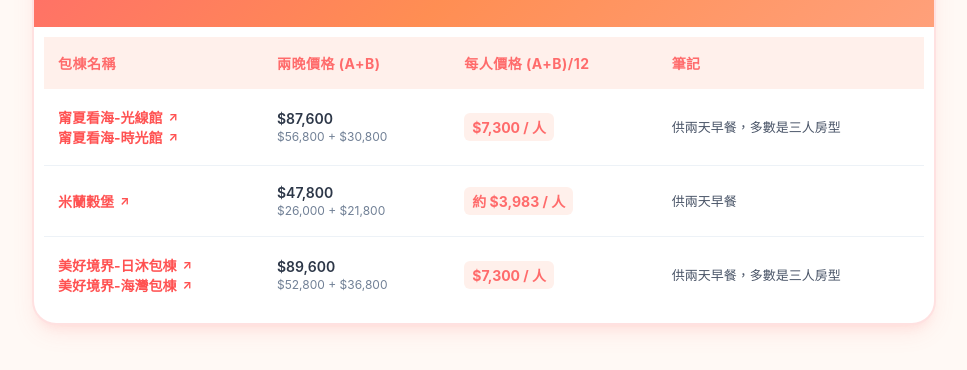
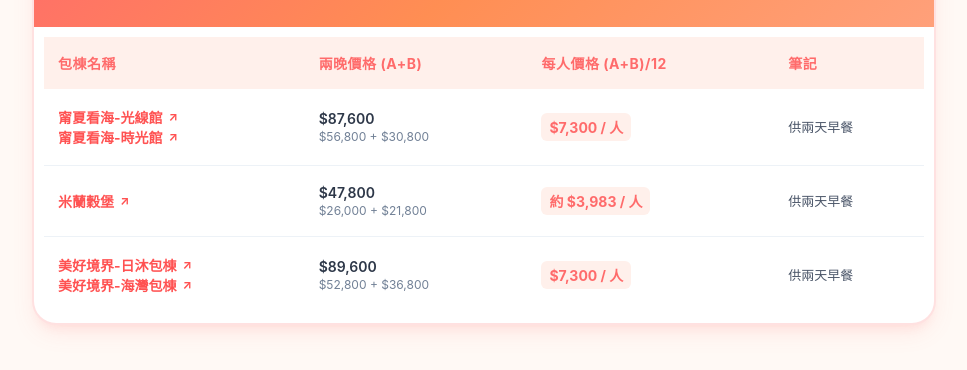
Before and after one commit to anchang1210/ilan_20270101, a plain HTML site: page index.html in a window 1280 px wide. Shown: the part 314-684 px from the top of the page, without its empty margins (156-1123 px from the left). Drawn offline with Linux system fonts and the light colour scheme.

Commit message:
Update index.html

```diff
--- a/index.html
+++ b/index.html
@@ -187,7 +187,7 @@
                         <div class="price-sub">$56,800 + $30,800</div>
                     </td>
                     <td><span class="price-per-person">$7,300 / 人</span></td>
-                    <td class="notes">供兩天早餐，多數是三人房型</td>
+                    <td class="notes">供兩天早餐</td>
                 </tr>
                 <tr>
                     <td><a href="https://www.milan-yilan.com/" target="_blank" class="villa-link">米蘭穀堡</a></td>
@@ -209,7 +209,7 @@
                         <div class="price-sub">$52,800 + $36,800</div>
                     </td>
                     <td><span class="price-per-person">$7,300 / 人</span></td>
-                    <td class="notes">供兩天早餐，多數是三人房型</td>
+                    <td class="notes">供兩天早餐</td>
                 </tr>
             </tbody>
         </table>
```
